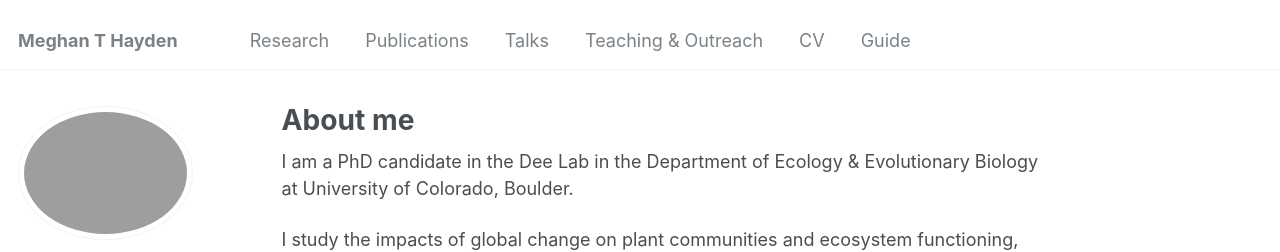
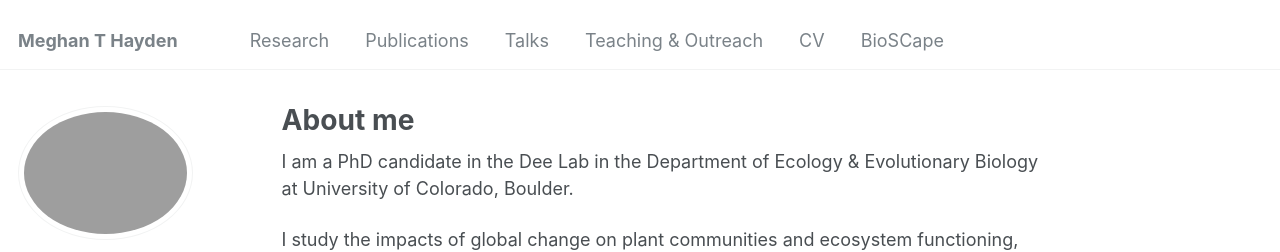
Before and after one commit to MeghanTHayden/MeghanTHayden.github.io, a Jekyll site: the page built from _pages/about.md, in a window 1280 px wide. Shown: the top 252 px of the page. Built offline with Jekyll 4.4.1, drawn with Linux system fonts in a browser that asks for light colours; some web fonts are replaced.

Commit message:
Update navigation.yml

```diff
--- a/_data/navigation.yml
+++ b/_data/navigation.yml
@@ -20,5 +20,8 @@ main:
   - title: "CV"
     url: /cv/
 
-  - title: "Guide"
-    url: /markdown/
+  - title: "BioSCape"
+    url: /bioscape/
+
+ # - title: "Guide"
+ #  url: /markdown/
```
